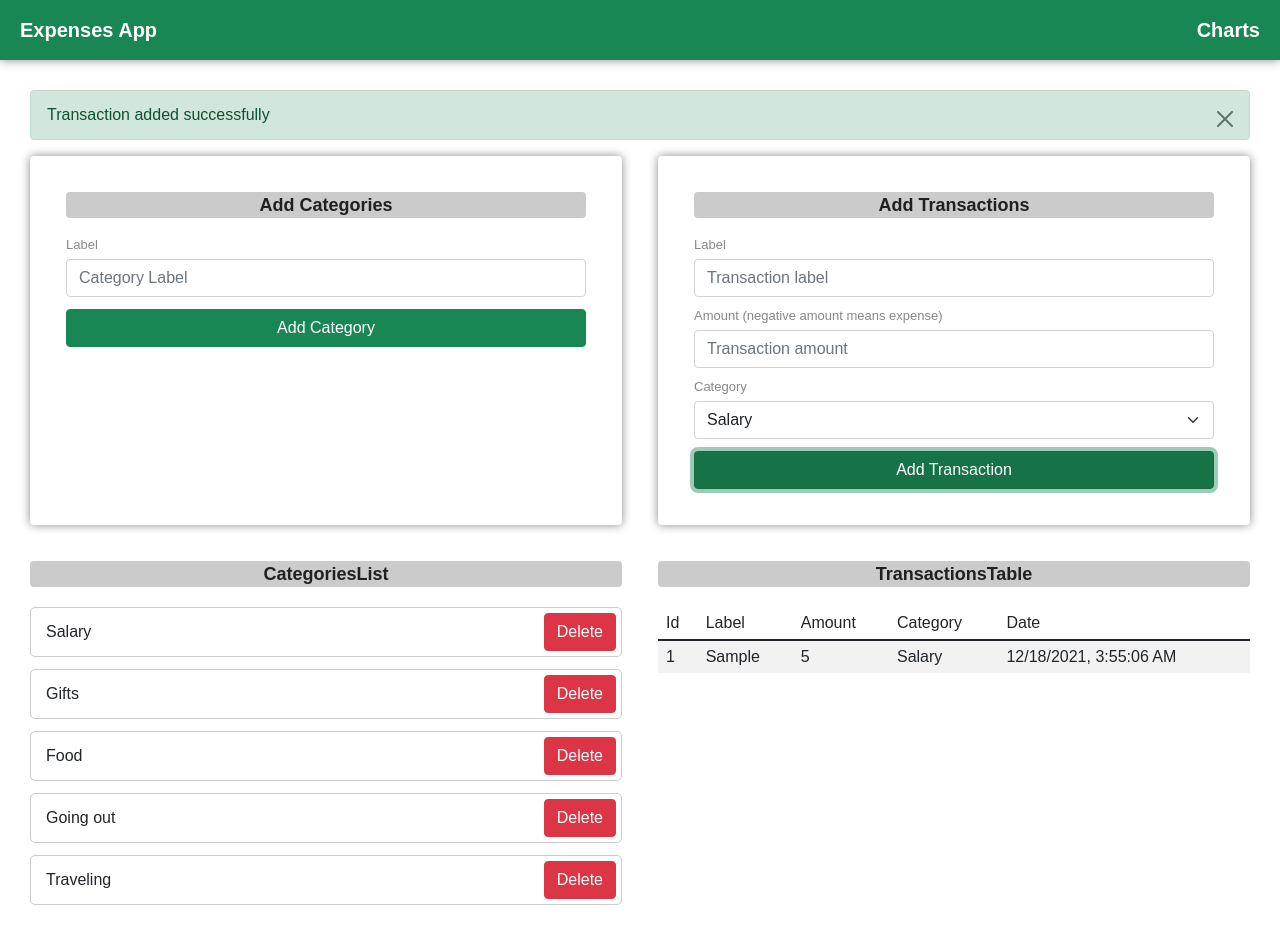
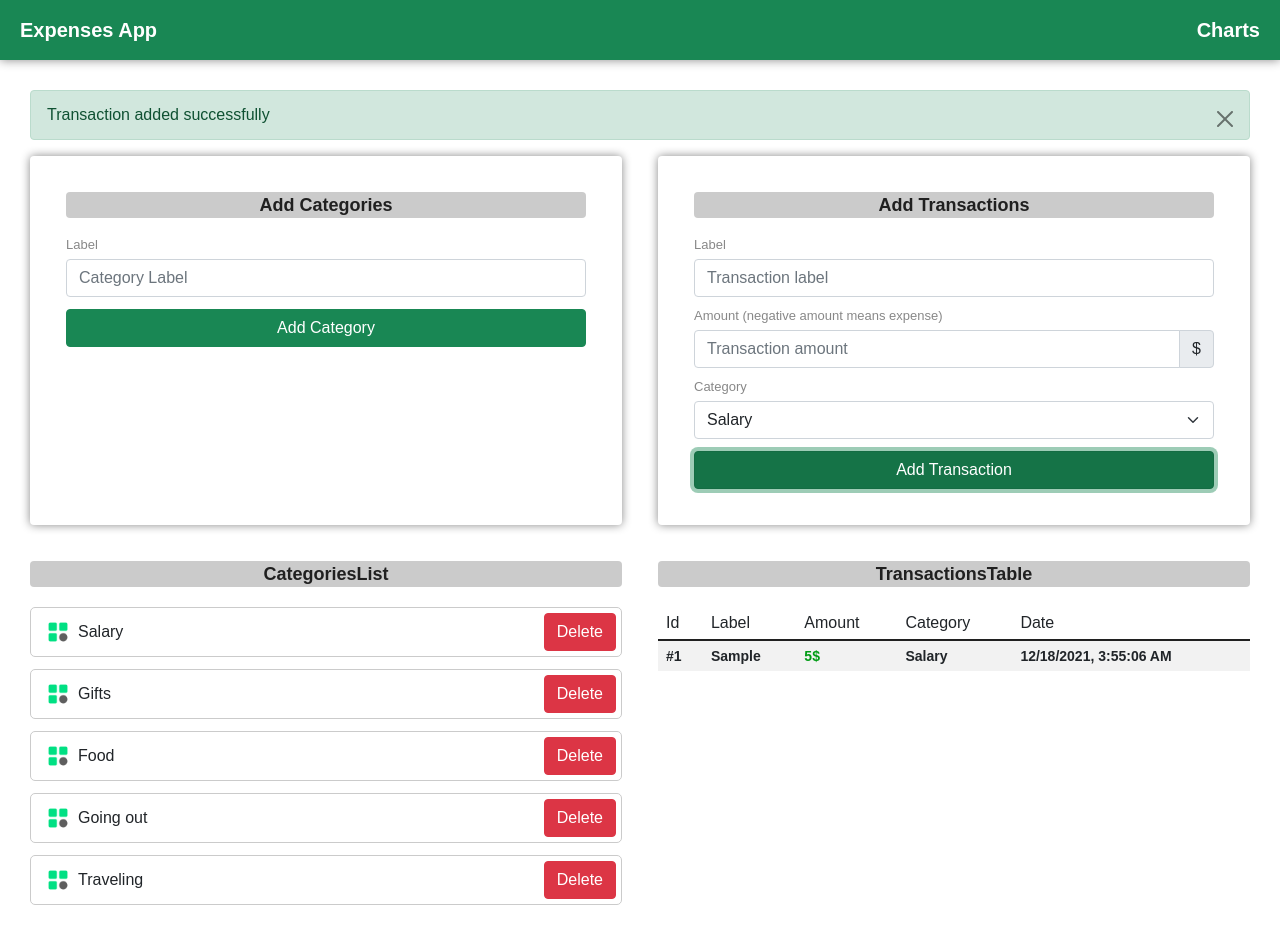
Before and after one commit to datasapiens/expense-app, a React (Create React App) app: page / in a window 1280 px wide. Both pictures are taken after typing "Sample", "5" into the empty fields and a click on the button "Add Transaction". Shown: the top 944 px of the page. Built offline with nearby package versions, Linux system fonts and the light colour scheme.

Commit message:
simple visual improvements

```diff
--- a/src/components/AddTransactionsForm/index.tsx
+++ b/src/components/AddTransactionsForm/index.tsx
@@ -1,5 +1,5 @@
 import React, { useLayoutEffect } from "react";
-import { Button, Form, FormControl } from "react-bootstrap";
+import { Button, Form, FormControl, InputGroup } from "react-bootstrap";
 import { useForm } from "react-hook-form";
 import { Category } from "../../models";
 import styles from "./AddTransactionsForm.module.scss";
@@ -47,12 +47,16 @@ const AddTransactionsForm = (props: {
           <Form.Label className={styles.label}>
             Amount (negative amount means expense)
           </Form.Label>
-          <FormControl
-            className={styles.control}
-            {...register("amount", { required: true })}
-            type="number"
-            placeholder="Transaction amount"
-          />
+          <InputGroup className={styles.control}>
+            <FormControl
+              {...register("amount", { required: true })}
+              type="number"
+              placeholder="Transaction amount"
+              aria-describedby="basic-addon2"
+            />
+            <InputGroup.Text id="basic-addon2">$</InputGroup.Text>
+          </InputGroup>
+
           <Form.Label className={styles.label}>Category</Form.Label>
           <Form.Select
             className={styles.control}
--- a/src/components/CategoriesList/CategoriesList.module.scss
+++ b/src/components/CategoriesList/CategoriesList.module.scss
@@ -23,6 +23,16 @@
             border: 1px solid $light-grey;
             padding: 5px 5px 5px 15px;
             border-radius: 5px;
+
+            .title {
+                display: flex;
+                align-items: center;
+                justify-content: center;
+
+                img {
+                    margin-right: 8px;
+                }
+            }
         }
     }
 
--- a/src/components/CategoriesList/index.tsx
+++ b/src/components/CategoriesList/index.tsx
@@ -2,6 +2,7 @@ import React from "react";
 import { Button } from "react-bootstrap";
 import { Category } from "../../models";
 import styles from "./CategoriesList.module.scss";
+import categoriesIcon from "../../assets/images/categories.png";
 
 const CategoriesList = (props: {
   categories: Category[];
@@ -15,7 +16,10 @@ const CategoriesList = (props: {
         {props.categories.map((category: Category) => {
           return (
             <li key={category.id}>
-              {category.label}{" "}
+              <span className={styles.title}>
+                <img height="24" src={categoriesIcon} alt="categories-icon" />
+                {category.label}{" "}
+              </span>
               <Button variant="danger" onClick={() => onDelete(category)}>
                 Delete
               </Button>{" "}
--- a/src/components/TransactionsTable/TransactionsTable.module.scss
+++ b/src/components/TransactionsTable/TransactionsTable.module.scss
@@ -18,11 +18,18 @@
     }
 
     .transactionsTable {
-        li {
-            display: flex;
-            align-items: center;
-            justify-content: space-between;
-            margin: 12px 0;
+        tbody {
+            font-size: 14px;
+            color: $black;
+            font-weight: bold;
+
+            .negative {
+                color: $red;
+            }
+
+            .positive {
+                color: $green;
+            }
         }
     }
 }
--- a/src/components/TransactionsTable/index.tsx
+++ b/src/components/TransactionsTable/index.tsx
@@ -40,9 +40,9 @@ const TransactionsTable = (props: {
         <tbody>
           {props.transactions.map((transaction: Transaction) => (
             <tr key={transaction.id}>
-              <td>{transaction.id}</td>
+              <td>#{transaction.id}</td>
               <td>{transaction.label}</td>
-              <td>{transaction.amount}</td>
+              <td className={transaction.amount < 0 ? styles.negative : styles.positive}>{transaction.amount}$</td>
               <td>{getCategory(transaction.category)}</td>
               <td>{formatDate(transaction.date)}</td>
             </tr>
--- a/src/styles/abstracts/_variables.scss
+++ b/src/styles/abstracts/_variables.scss
@@ -6,6 +6,10 @@
 /// @type Color
 $primary: rgb(25, 135, 84);
 /// @type Color
+$red: rgb(177, 0, 0);
+/// @type Color
+$green: rgb(0, 156, 21);
+/// @type Color
 $white: rgb(255, 255, 255);
 /// @type Color
 $light-grey: rgb(203, 203, 203);
--- a/src/typings.d.ts
+++ b/src/typings.d.ts
@@ -1,2 +1,4 @@
 declare module "*.module.css";
 declare module "*.module.scss";
+declare module '*.jpg';
+declare module '*.png';
```
Also changed, not shown: src/components/BarChart/BarChart.module.scss (+0 -42 lines), src/assets/images/categories.png (added).
